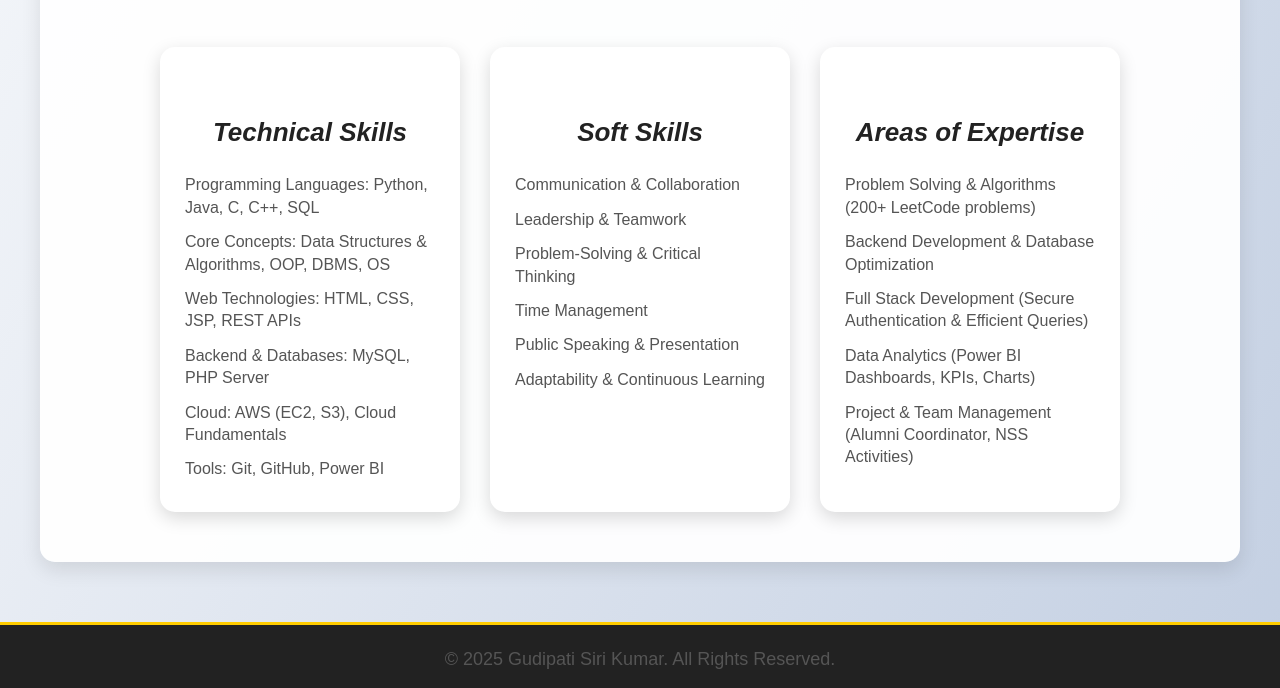
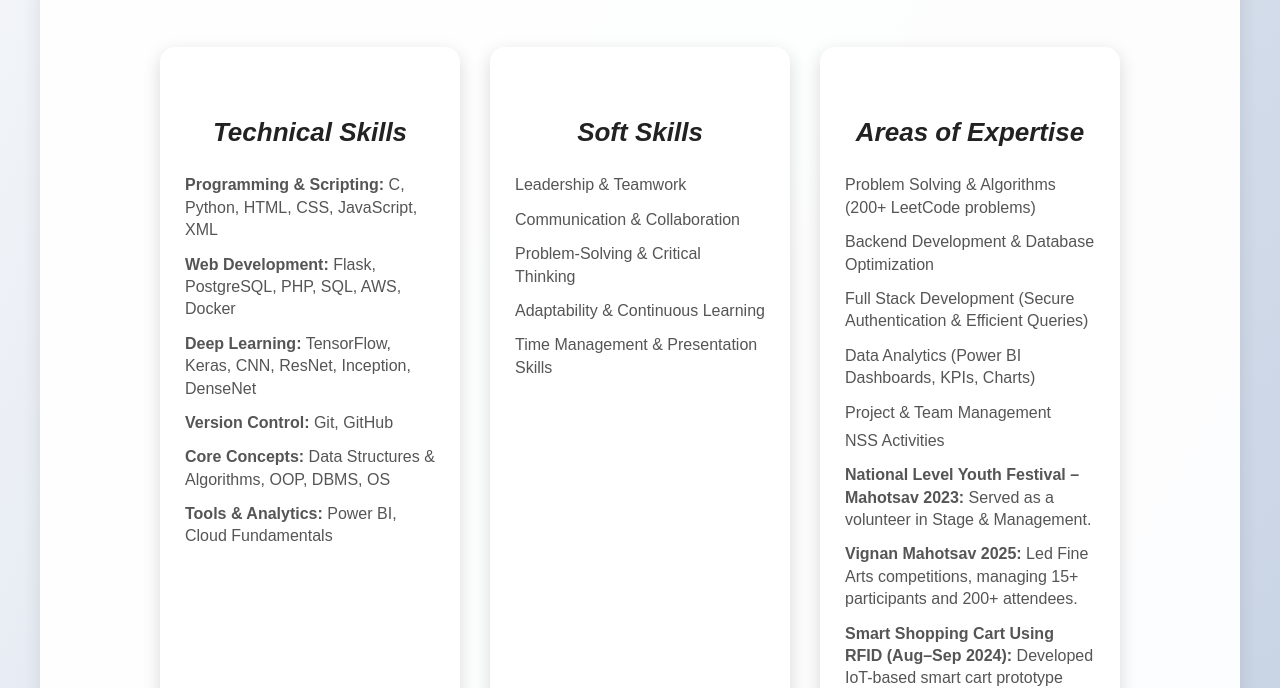
Before and after one commit to sirikumar8746/Gudipatsirikumar_portifolio, a plain HTML site: page skills.html in a window 1280 px wide. Shown: the part 265-953 px from the top of the page. Drawn offline with Linux system fonts and the light colour scheme.

Commit message:
Update skills.html

```diff
--- a/skills.html
+++ b/skills.html
@@ -30,12 +30,12 @@
     <div class="skill-box">
       <h3>Technical Skills</h3>
       <ul>
-          <li>Programming Languages: Python, Java, C, C++, SQL</li>
-          <li>Core Concepts: Data Structures & Algorithms, OOP, DBMS, OS</li>
-          <li>Web Technologies: HTML, CSS, JSP, REST APIs</li>
-          <li>Backend & Databases: MySQL, PHP Server</li>
-          <li>Cloud: AWS (EC2, S3), Cloud Fundamentals</li>
-          <li>Tools: Git, GitHub, Power BI</li>
+        <li><strong>Programming & Scripting:</strong> C, Python, HTML, CSS, JavaScript, XML</li>
+        <li><strong>Web Development:</strong> Flask, PostgreSQL, PHP, SQL, AWS, Docker</li>
+        <li><strong>Deep Learning:</strong> TensorFlow, Keras, CNN, ResNet, Inception, DenseNet</li>
+        <li><strong>Version Control:</strong> Git, GitHub</li>
+        <li><strong>Core Concepts:</strong> Data Structures & Algorithms, OOP, DBMS, OS</li>
+        <li><strong>Tools & Analytics:</strong> Power BI, Cloud Fundamentals</li>
       </ul>
     </div>
 
@@ -43,12 +43,11 @@
     <div class="skill-box">
       <h3>Soft Skills</h3>
       <ul>
+        <li>Leadership & Teamwork</li>
         <li>Communication & Collaboration</li>
-          <li>Leadership & Teamwork</li>
         <li>Problem-Solving & Critical Thinking</li>
-          <li>Time Management</li>
-          <li>Public Speaking & Presentation</li>
         <li>Adaptability & Continuous Learning</li>
+        <li>Time Management & Presentation Skills</li>
       </ul>
     </div>
 
@@ -60,12 +59,19 @@
         <li>Backend Development & Database Optimization</li>
         <li>Full Stack Development (Secure Authentication & Efficient Queries)</li>
         <li>Data Analytics (Power BI Dashboards, KPIs, Charts)</li>
-          <li>Project & Team Management (Alumni Coordinator, NSS Activities)</li>
+        <li>Project & Team Management
+          <ul>
+            <li>NSS Activities</li>
+            <li><strong>National Level Youth Festival – Mahotsav 2023:</strong> Served as a volunteer in Stage & Management.</li>
+            <li><strong>Vignan Mahotsav 2025:</strong> Led Fine Arts competitions, managing 15+ participants and 200+ attendees.</li>
+            <li><strong>Smart Shopping Cart Using RFID (Aug–Sep 2024):</strong> Developed IoT-based smart cart prototype reducing manual billing by ~40%.</li>
+            <li><strong>Engineer’s Day 2024:</strong> Secured 2nd Prize in Technical Competitions.</li>
+            <li><strong>World Environment Day 2023:</strong> 1st in Essay Writing & 3rd in Quiz contest organized by CEPC, VFSTR.</li>
+          </ul>
+        </li>
       </ul>
     </div>
   </div>
-  </section>
-
   <footer>
     <p>&copy; 2025 Gudipati Siri Kumar. All Rights Reserved.</p>
   </footer>
```
Lines whose indentation alone changed are shown as unchanged.
